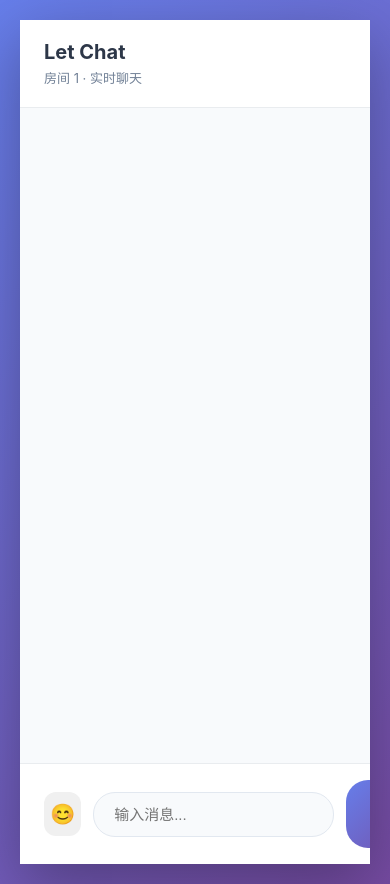
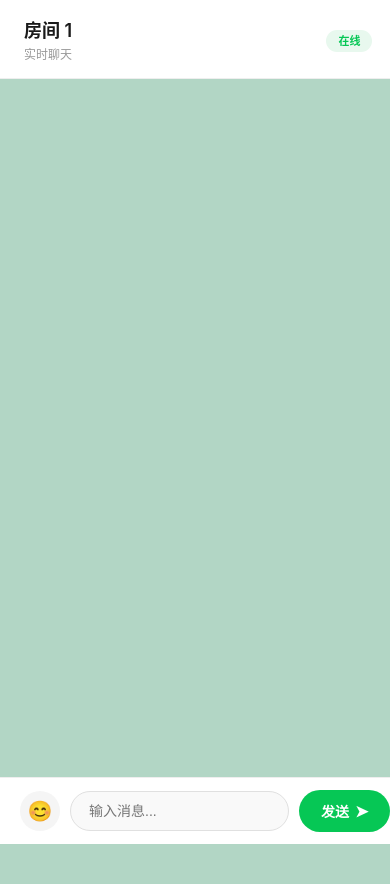
Before and after one commit to Li3NGa/-, a Flask app: page /chat/1 in a window 390 px wide. After the commit the page ends 844 px from the top, so only its background shows below. Run offline with Flask 3, Linux system fonts and the light colour scheme; some libraries are stand-ins or nearby versions.

Commit message:
feat: LINE-style UI redesign with improved UX
- Redesign CSS to LINE style: green accent (#06C755), light green chat background, rounded bubbles

- System messages: centered gray text without avatar (LINE style)

- System message format: XX 加入了房间 / XX 离开了房间

- Auto-scroll: requestAnimationFrame for smooth scroll on new messages

- Online user list: clean display with green status dots, empty state handling

- Own messages: green bubble right-aligned, no avatar; Others: white bubble left

- Clean up emoji grid, remove duplicates

- Lobby also updated to LINE green theme

```diff
--- a/events.py
+++ b/events.py
@@ -85,7 +85,7 @@ def register_socket_events(socketio):
 
         history = Message.query.filter_by(room_id=int(room_id)).order_by(Message.id.desc()).limit(50).all()
         emit('room_history', [{'username': m.username, 'content': m.content, 'time': m.created_at.isoformat()} for m in reversed(history)])
-        emit('system_message', {'message': f"{user['nickname']} 加入聊天室"}, room=room_id)
+        emit('system_message', {'message': f"{user['nickname']} 加入了房间"}, room=room_id)
 
     @socketio.on('typing')
     def typing(data):
@@ -146,4 +146,4 @@ def register_socket_events(socketio):
             online_users_list = get_online_users(room_id)
             emit('online_users', online_users_list, room=room_id)
 
-            emit('system_message', {'message': f"{user['nickname']} 离开聊天室"}, room=room_id)
+            emit('system_message', {'message': f"{user['nickname']} 离开了房间"}, room=room_id)
--- a/static/css/style.css
+++ b/static/css/style.css
@@ -1,233 +1,237 @@
 * {
     box-sizing: border-box;
+    margin: 0;
+    padding: 0;
 }
 
 body {
-    margin: 0;
     min-height: 100vh;
-    font-family: -apple-system, BlinkMacSystemFont, 'Segoe UI', Roboto, 'Helvetica Neue', Arial, sans-serif;
-    background: linear-gradient(135deg, #667eea 0%, #764ba2 100%);
+    font-family: -apple-system, BlinkMacSystemFont, 'Segoe UI', 'Hiragino Sans', 'Noto Sans CJK SC', sans-serif;
+    background: #7AA6B8;
     display: flex;
     justify-content: center;
     align-items: center;
     padding: 20px;
 }
 
+/* ===== Chat Layout ===== */
+
 .chat-container {
     width: 100%;
-    max-width: 900px;
+    max-width: 960px;
     height: 90vh;
-    background: #ffffff;
-    border-radius: 20px;
-    box-shadow: 0 20px 60px rgba(0,0,0,0.3);
+    background: #fff;
+    border-radius: 12px;
+    box-shadow: 0 8px 40px rgba(0,0,0,0.2);
     display: flex;
     overflow: hidden;
 }
 
+/* ===== Sidebar ===== */
+
 .sidebar {
-    width: 280px;
-    background: #f8f9fa;
-    border-right: 1px solid #e9ecef;
+    width: 260px;
+    background: #fff;
+    border-right: 1px solid #eee;
     display: flex;
     flex-direction: column;
 }
 
 .sidebar-header {
-    padding: 20px;
-    background: linear-gradient(135deg, #667eea 0%, #764ba2 100%);
-    color: white;
+    padding: 18px 20px;
+    background: #06C755;
+    color: #fff;
     display: flex;
     justify-content: space-between;
     align-items: center;
 }
 
 .sidebar-header h2 {
-    margin: 0;
-    font-size: 18px;
+    font-size: 17px;
+    font-weight: 600;
 }
 
 .back-btn {
-    color: rgba(255,255,255,0.8);
+    color: rgba(255,255,255,0.85);
     text-decoration: none;
-    font-size: 14px;
-    padding: 6px 12px;
-    border-radius: 12px;
-    transition: all 0.2s;
+    font-size: 13px;
+    transition: opacity 0.2s;
 }
 
 .back-btn:hover {
-    background: rgba(255,255,255,0.2);
-    color: white;
+    opacity: 0.7;
 }
 
 .current-room {
-    padding: 16px;
-    background: white;
-    border-bottom: 1px solid #e9ecef;
+    padding: 14px 20px;
+    border-bottom: 1px solid #f0f0f0;
     display: flex;
     align-items: center;
     gap: 12px;
 }
 
 .room-icon {
-    width: 48px;
-    height: 48px;
-    background: linear-gradient(135deg, #667eea 0%, #764ba2 100%);
-    border-radius: 14px;
+    width: 44px;
+    height: 44px;
+    background: #06C755;
+    border-radius: 10px;
     display: flex;
     justify-content: center;
     align-items: center;
-    font-size: 24px;
+    font-size: 22px;
+    flex-shrink: 0;
 }
 
 .room-name {
     font-weight: 600;
-    font-size: 16px;
-    color: #2d3748;
+    font-size: 15px;
+    color: #1a1a1a;
 }
 
 .online-status {
     display: flex;
     align-items: center;
-    gap: 6px;
-    font-size: 13px;
-    color: #718096;
-    margin-top: 4px;
+    gap: 5px;
+    font-size: 12px;
+    color: #999;
+    margin-top: 3px;
 }
 
 .online-dot {
-    width: 8px;
-    height: 8px;
-    background: #48bb78;
+    width: 7px;
+    height: 7px;
+    background: #06C755;
     border-radius: 50%;
 }
 
 .sidebar-section {
     flex: 1;
-    padding: 16px;
+    padding: 14px 12px;
     overflow-y: auto;
 }
 
 .sidebar-section h3 {
-    margin: 0 0 12px 0;
-    font-size: 13px;
+    font-size: 12px;
     font-weight: 600;
-    color: #a0aec0;
-    text-transform: uppercase;
-    letter-spacing: 0.5px;
+    color: #999;
+    padding: 0 8px 10px;
+    letter-spacing: 0.3px;
 }
 
 .user-list {
     display: flex;
     flex-direction: column;
-    gap: 8px;
+    gap: 2px;
 }
 
 .user-item {
     display: flex;
     align-items: center;
     gap: 10px;
-    padding: 10px 12px;
-    border-radius: 12px;
-    transition: background 0.2s;
+    padding: 8px 10px;
+    border-radius: 8px;
+    transition: background 0.15s;
 }
 
 .user-item:hover {
-    background: #f0f0f0;
+    background: #f5f5f5;
 }
 
 .user-avatar {
     width: 36px;
     height: 36px;
     border-radius: 50%;
-    background: linear-gradient(135deg, #667eea 0%, #764ba2 100%);
+    background: #06C755;
     display: flex;
     justify-content: center;
     align-items: center;
-    color: white;
+    color: #fff;
     font-weight: 600;
     font-size: 14px;
+    flex-shrink: 0;
 }
 
 .user-name {
     font-size: 14px;
-    color: #2d3748;
+    color: #333;
     font-weight: 500;
+    overflow: hidden;
+    text-overflow: ellipsis;
+    white-space: nowrap;
 }
 
 .user-status {
     margin-left: auto;
     width: 8px;
     height: 8px;
-    background: #48bb78;
+    background: #06C755;
     border-radius: 50%;
+    flex-shrink: 0;
 }
 
 .loading {
-    color: #a0aec0;
+    color: #ccc;
     font-size: 13px;
     text-align: center;
     padding: 20px;
 }
 
+/* ===== Chat Main ===== */
+
 .chat-main {
     flex: 1;
     display: flex;
     flex-direction: column;
-    background: #f8fafc;
+    background: #B2D6C5;
 }
 
 .chat-header {
-    padding: 20px 24px;
-    background: white;
-    border-bottom: 1px solid #e9ecef;
+    padding: 16px 24px;
+    background: #fff;
+    border-bottom: 1px solid #eee;
     display: flex;
     justify-content: space-between;
     align-items: center;
 }
 
 .header-info h1 {
-    margin: 0;
-    font-size: 20px;
-    color: #2d3748;
+    font-size: 18px;
+    font-weight: 600;
+    color: #1a1a1a;
 }
 
 .header-meta {
-    font-size: 13px;
-    color: #718096;
-    margin-top: 4px;
-}
-
-.header-actions {
-    display: flex;
-    gap: 12px;
+    font-size: 12px;
+    color: #999;
+    margin-top: 3px;
 }
 
 .status-badge {
-    padding: 6px 14px;
-    border-radius: 20px;
-    font-size: 12px;
+    padding: 4px 12px;
+    border-radius: 12px;
+    font-size: 11px;
     font-weight: 600;
+    background: #E8F8EE;
+    color: #06C755;
 }
 
-.status-badge.online {
-    background: #c6f6d5;
-    color: #22543d;
-}
+/* ===== Messages ===== */
 
 .messages-container {
     flex: 1;
     overflow-y: auto;
-    padding: 20px 24px;
+    padding: 16px 24px;
     display: flex;
     flex-direction: column;
-    gap: 16px;
+    gap: 10px;
+    scroll-behavior: smooth;
 }
 
 .message {
     display: flex;
-    gap: 12px;
-    max-width: 80%;
+    gap: 8px;
+    max-width: 75%;
+    align-items: flex-end;
 }
 
 .message.own {
@@ -310,53 +322,57 @@ body {
 }
 
 .message-text {
-    font-size: 15px;
+    font-size: 14px;
     line-height: 1.5;
-    color: #2d3748;
+    color: #1a1a1a;
     word-break: break-word;
     white-space: pre-wrap;
 }
 
 .message.own .message-text {
-    color: white;
+    color: #fff;
 }
 
+/* ===== Footer ===== */
+
 .chat-footer {
-    padding: 16px 24px;
-    background: white;
-    border-top: 1px solid #e9ecef;
+    padding: 12px 20px;
+    background: #fff;
+    border-top: 1px solid #eee;
     display: flex;
-    gap: 12px;
+    gap: 10px;
     align-items: center;
+    position: relative;
 }
 
 .emoji-picker-btn {
-    width: 44px;
-    height: 44px;
-    border-radius: 12px;
+    width: 40px;
+    height: 40px;
+    border-radius: 50%;
     border: none;
-    background: #f0f0f0;
+    background: #f5f5f5;
     font-size: 20px;
     cursor: pointer;
     display: flex;
     justify-content: center;
     align-items: center;
-    transition: all 0.2s;
+    transition: background 0.15s;
+    flex-shrink: 0;
 }
 
 .emoji-picker-btn:hover {
-    background: #e0e0e0;
+    background: #e8e8e8;
 }
 
 .emoji-picker {
     position: absolute;
-    bottom: 70px;
+    bottom: 60px;
     left: 50%;
     transform: translateX(-50%);
-    background: white;
-    border-radius: 16px;
-    padding: 16px;
-    box-shadow: 0 10px 40px rgba(0,0,0,0.2);
+    background: #fff;
+    border-radius: 12px;
+    padding: 12px;
+    box-shadow: 0 6px 30px rgba(0,0,0,0.15);
     display: none;
     z-index: 100;
 }
@@ -385,63 +402,74 @@ body {
 
 .chat-footer input {
     flex: 1;
-    padding: 13px 20px;
+    padding: 11px 18px;
     border-radius: 22px;
-    border: 1px solid #e2e8f0;
-    font-size: 15px;
+    border: 1px solid #e0e0e0;
+    font-size: 14px;
     outline: none;
-    transition: all 0.2s;
-    background: #f8fafc;
+    transition: border-color 0.2s;
+    background: #f9f9f9;
 }
 
 .chat-footer input:focus {
-    border-color: #667eea;
-    background: white;
-    box-shadow: 0 0 0 3px rgba(102,126,234,0.1);
+    border-color: #06C755;
+    background: #fff;
 }
 
 .send-btn {
-    background: linear-gradient(135deg, #667eea 0%, #764ba2 100%);
-    color: white;
+    background: #06C755;
+    color: #fff;
     border: none;
     border-radius: 22px;
-    padding: 13px 24px;
-    font-size: 15px;
+    padding: 11px 22px;
+    font-size: 14px;
     font-weight: 600;
     cursor: pointer;
     display: flex;
     align-items: center;
-    gap: 8px;
-    transition: all 0.2s;
+    gap: 6px;
+    transition: all 0.15s;
+    flex-shrink: 0;
 }
 
 .send-btn:hover {
-    transform: translateY(-1px);
-    box-shadow: 0 4px 12px rgba(102,126,234,0.4);
+    background: #05b04c;
 }
 
 .send-btn:active {
-    transform: translateY(0);
+    transform: scale(0.97);
 }
 
 .send-icon {
-    font-size: 18px;
+    font-size: 16px;
 }
 
+/* ===== Responsive ===== */
+
 @media (max-width: 768px) {
-    .sidebar {
-        display: none;
+    body {
+        padding: 0;
     }
 
     .chat-container {
         height: 100vh;
         border-radius: 0;
+        max-width: 100%;
+    }
+
+    .sidebar {
+        display: none;
     }
 
     .emoji-picker {
-        left: 20px;
-        right: 20px;
+        left: 10px;
+        right: 10px;
         transform: none;
+        max-width: none;
+    }
+
+    .emoji-grid {
+        max-width: none;
     }
 }
 
--- a/static/js/chat.js
+++ b/static/js/chat.js
@@ -33,14 +33,17 @@ socket.on('room_history', messages => {
     messages.forEach(m => {
         addMessage(m.username, m.content, m.time, m.username === nickname);
     });
+    scrollToBottom();
 });
 
 socket.on('new_message', data => {
     addMessage(data.username, data.content, new Date().toISOString(), data.username === nickname);
+    scrollToBottom();
 });
 
 socket.on('system_message', data => {
     addSystemMessage(data.message);
+    scrollToBottom();
 });
 
 socket.on('online_count', data => {
@@ -54,8 +57,15 @@ socket.on('online_users', users => {
 socket.on('error', data => {
     if (data.message) {
         addSystemMessage(data.message);
+        scrollToBottom();
     }
 });
+
+function scrollToBottom() {
+    requestAnimationFrame(() => {
+        messageBox.scrollTop = messageBox.scrollHeight;
+    });
+}
 
 function addMessage(user, text, timeStr, isOwn) {
     const div = document.createElement('div');
@@ -93,26 +103,18 @@ function addMessage(user, text, timeStr, isOwn) {
     div.appendChild(content);
 
     messageBox.appendChild(div);
-    messageBox.scrollTop = messageBox.scrollHeight;
 }
 
 function addSystemMessage(text) {
     const div = document.createElement('div');
     div.className = 'message system';
 
-    const avatar = document.createElement('div');
-    avatar.className = 'message-avatar';
-    avatar.textContent = '⚙️';
-
     const content = document.createElement('div');
     content.className = 'message-content';
     content.textContent = text;
 
-    div.appendChild(avatar);
     div.appendChild(content);
-
     messageBox.appendChild(div);
-    messageBox.scrollTop = messageBox.scrollHeight;
 }
 
 function formatTime(isoString) {
@@ -132,6 +134,7 @@ function sendMessage() {
 
     input.value = '';
     emojiPicker.classList.remove('show');
+    input.focus();
 }
 
 function toggleEmojiPicker() {
@@ -171,6 +174,10 @@ function escapeHtml(text) {
 }
 
 function renderOnlineUsers(users) {
+    if (!users.length) {
+        onlineUsers.innerHTML = '<div class="loading">暂无在线成员</div>';
+        return;
+    }
     onlineUsers.innerHTML = users.map(u => `
         <div class="user-item">
             <div class="user-avatar">${escapeHtml(u.nickname.charAt(0).toUpperCase())}</div>
--- a/templates/index.html
+++ b/templates/index.html
@@ -11,11 +11,11 @@
 <div class="chat-container">
     <aside class="sidebar">
         <div class="sidebar-header">
-            <h2>聊天室</h2>
+            <h2>Let Chat</h2>
             <a href="/" class="back-btn">← 返回大厅</a>
         </div>
         <div class="current-room">
-            <div class="room-icon">📢</div>
+            <div class="room-icon">💬</div>
             <div>
                 <div class="room-name">房间 {{ room_id }}</div>
                 <div class="online-status">
@@ -35,11 +35,11 @@
     <main class="chat-main">
         <header class="chat-header">
             <div class="header-info">
-                <h1>Let Chat</h1>
-                <div class="header-meta">房间 {{ room_id }} · 实时聊天</div>
+                <h1>房间 {{ room_id }}</h1>
+                <div class="header-meta">实时聊天</div>
             </div>
             <div class="header-actions">
-                <span class="status-badge online">在线</span>
+                <span class="status-badge">在线</span>
             </div>
         </header>
 
@@ -50,15 +50,14 @@
             <div class="emoji-picker" id="emoji-picker">
                 <div class="emoji-grid">
                     😀 😃 😄 😁 😆 😅 🤣 😂 🥲 ☺️ 😊 😇
-                    🙂 🙂 🤗 🤩 🥳 😍 🥰 😘 😗 😙 😚 😋
-                    😛 😜 🤪 😝 🤑 🤗 😎 🤓 🧐 😕 😟
-                    🙁 ☹️ 😮 😯 😲 😳 🥺 😦 😧 😨 😰 😥 😢
-                    😭 😱 😖 😣 😞 😓 😩 😫 🥱 😴 😌 😛
-                    ❤️ 💔 🧡 💛 💚 💙 💜 🖤 🤍 🤎
-                    😍🥰😘😗😙😚😋😛😜🤪😝🤑🤗😎🤓🧐😕😟
+                    🙂 🤗 🤩 🥳 😍 🥰 😘 😗 😙 😚 😋 😛
+                    😜 🤪 😝 🤑 🤓 🧐 😕 😟 🙁 ☹️ 😮 😯
+                    😲 😳 🥺 😦 😧 😨 😰 😥 😢 😭 😱 😖
+                    😣 😞 😓 😩 😫 🥱 😴 😌 😏 😶 😐 😑
+                    ❤️ 💔 🧡 💛 💚 💙 💜 🖤 🤍 🤎 💕 💞
                 </div>
             </div>
-            <input id="input" placeholder="输入消息...">
+            <input id="input" placeholder="输入消息..." autocomplete="off">
             <button onclick="sendMessage()" class="send-btn">
                 <span>发送</span>
                 <span class="send-icon">➤</span>
```
Also changed, not shown: other parts of static/css/style.css (+76 -69 lines).
